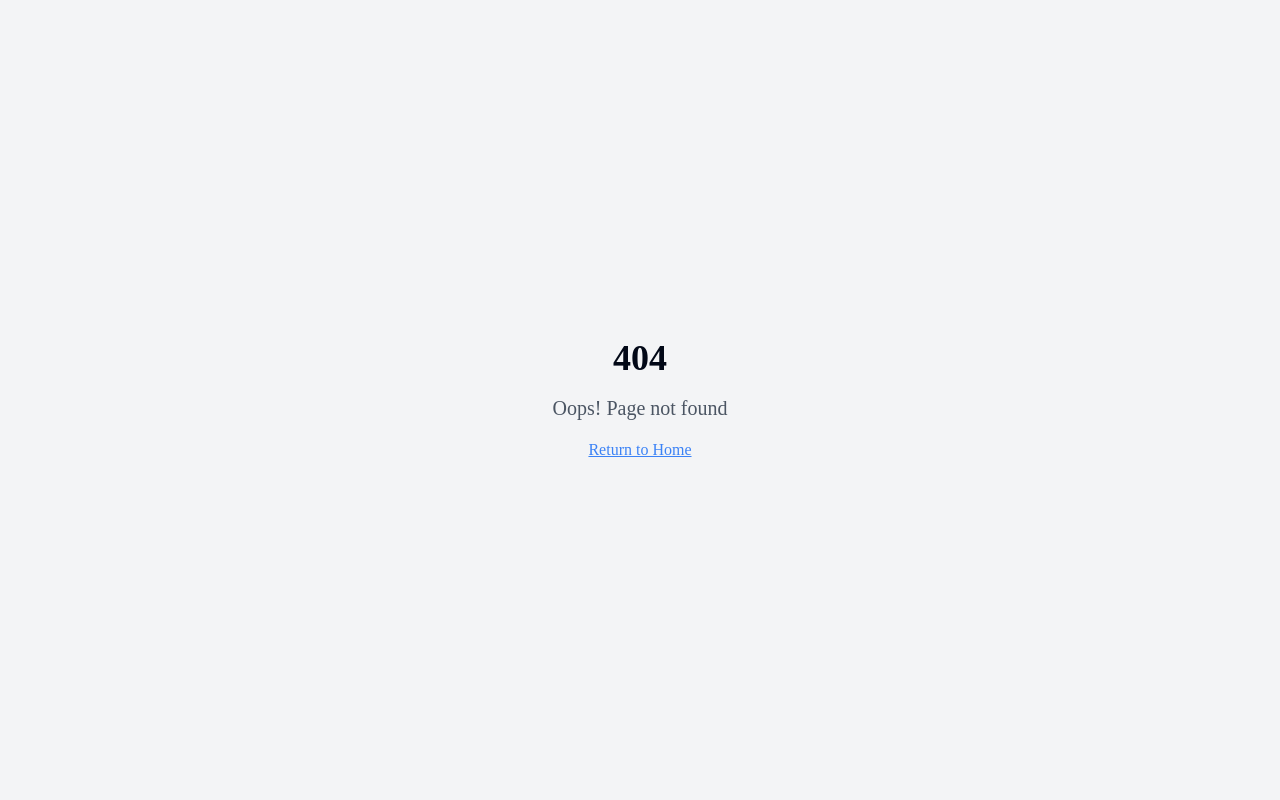
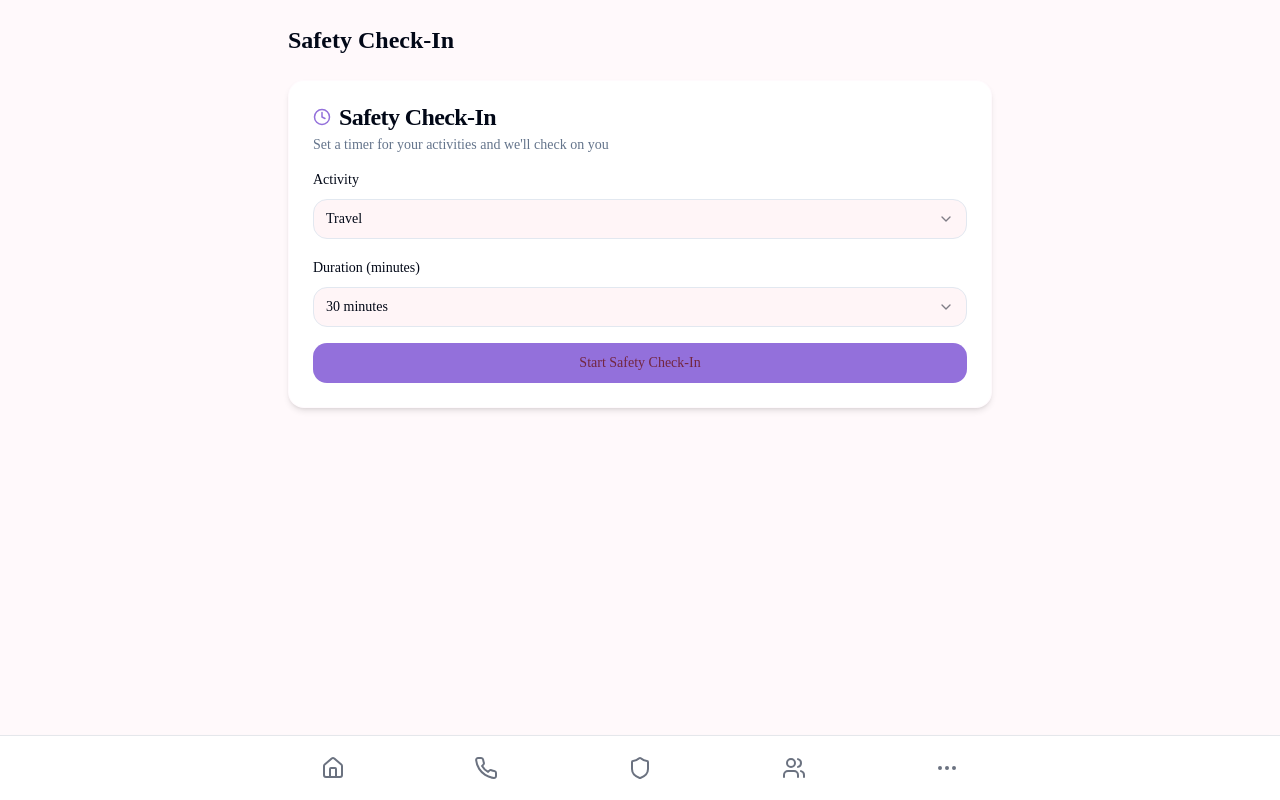
Before and after one commit to SujalSharma11555/she-guardian-9b8cdd01, a React (Vite) app: page /checkin in a window 1280 px wide. Before the commit this address had no page. Built offline with nearby package versions, Linux system fonts and the light colour scheme; sample sign-in values are in the browser's storage.

Commit message:
Perform all steps

```diff
--- a/src/App.tsx
+++ b/src/App.tsx
@@ -13,6 +13,7 @@ import Contacts from "./pages/Contacts";
 import Panic from "./pages/Panic";
 import Voice from "./pages/Voice";
 import More from "./pages/More";
+import CheckIn from "./pages/CheckIn";
 import NotFound from "./pages/NotFound";
 
 const queryClient = new QueryClient();
@@ -65,6 +66,11 @@ const App = () => (
                   <Voice />
                 </ProtectedRoute>
               } />
+              <Route path="/checkin" element={
+                <ProtectedRoute>
+                  <CheckIn />
+                </ProtectedRoute>
+              } />
               <Route path="/more" element={
                 <ProtectedRoute>
                   <More />
--- /dev/null
+++ b/src/components/checkin/SafetyCheckIn.tsx
@@ -0,0 +1,195 @@
+
+import React, { useState, useEffect } from "react";
+import { Card, CardContent, CardDescription, CardHeader, CardTitle } from "@/components/ui/card";
+import { Button } from "@/components/ui/button";
+import { Input } from "@/components/ui/input";
+import { Label } from "@/components/ui/label";
+import { Select, SelectContent, SelectItem, SelectTrigger, SelectValue } from "@/components/ui/select";
+import { toast } from "@/hooks/use-toast";
+import { Alarm, Clock, CheckCircle, X } from "lucide-react";
+
+const SafetyCheckIn: React.FC = () => {
+  const [isCheckInActive, setIsCheckInActive] = useState(false);
+  const [activity, setActivity] = useState("travel");
+  const [duration, setDuration] = useState("30");
+  const [customActivity, setCustomActivity] = useState("");
+  const [timeRemaining, setTimeRemaining] = useState(0);
+  const [timerInterval, setTimerInterval] = useState<NodeJS.Timeout | null>(null);
+
+  // Clean up interval on component unmount
+  useEffect(() => {
+    return () => {
+      if (timerInterval) {
+        clearInterval(timerInterval);
+      }
+    };
+  }, [timerInterval]);
+
+  const startCheckIn = () => {
+    const durationInMinutes = parseInt(duration, 10);
+    const durationInSeconds = durationInMinutes * 60;
+    setTimeRemaining(durationInSeconds);
+    setIsCheckInActive(true);
+
+    const intervalId = setInterval(() => {
+      setTimeRemaining((prevTime) => {
+        if (prevTime <= 1) {
+          clearInterval(intervalId);
+          triggerAlert();
+          return 0;
+        }
+        return prevTime - 1;
+      });
+    }, 1000);
+
+    setTimerInterval(intervalId);
+
+    const activityName = activity === "custom" ? customActivity : activity;
+
+    toast({
+      title: "Safety Check-In Started",
+      description: `We'll check on you in ${durationInMinutes} minutes. Stay safe!`,
+    });
+  };
+
+  const endCheckIn = () => {
+    if (timerInterval) {
+      clearInterval(timerInterval);
+      setTimerInterval(null);
+    }
+    setIsCheckInActive(false);
+
+    toast({
+      title: "Safety Check-In Completed",
+      description: "Glad you're safe! Check-in has been marked as complete.",
+    });
+  };
+
+  const triggerAlert = () => {
+    // In a real app, this would notify emergency contacts
+    toast({
+      title: "Safety Alert Triggered",
+      description: "Your emergency contacts have been notified with your last known location.",
+      variant: "destructive",
+    });
+
+    setIsCheckInActive(false);
+  };
+
+  const formatTimeRemaining = () => {
+    const minutes = Math.floor(timeRemaining / 60);
+    const seconds = timeRemaining % 60;
+    return `${minutes.toString().padStart(2, '0')}:${seconds.toString().padStart(2, '0')}`;
+  };
+
+  return (
+    <Card className="glass-card shadow-md border-she-pink/10">
+      <CardHeader className="pb-3">
+        <div className="flex items-center">
+          <Clock className="text-she-purple mr-2" size={18} />
+          <CardTitle>Safety Check-In</CardTitle>
+        </div>
+        <CardDescription>
+          Set a timer for your activities and we'll check on you
+        </CardDescription>
+      </CardHeader>
+      <CardContent className="space-y-4">
+        {isCheckInActive ? (
+          <div className="space-y-6">
+            <div className="text-center">
+              <div className="text-4xl font-bold text-she-purple mb-2">
+                {formatTimeRemaining()}
+              </div>
+              <p className="text-sm text-gray-500">Time remaining until check-in required</p>
+            </div>
+
+            <div className="bg-she-pink/20 p-4 rounded-md">
+              <div className="flex justify-between items-center">
+                <div>
+                  <h3 className="font-medium">
+                    {activity === "custom" ? customActivity : activity.charAt(0).toUpperCase() + activity.slice(1)}
+                  </h3>
+                  <p className="text-xs text-gray-500">
+                    Check-in required in {formatTimeRemaining()}
+                  </p>
+                </div>
+                <Alarm className="text-she-purple" size={20} />
+              </div>
+            </div>
+
+            <Button
+              className="w-full bg-green-500 hover:bg-green-600"
+              onClick={endCheckIn}
+            >
+              <CheckCircle className="mr-2" size={16} />
+              I'm Safe - Complete Check-In
+            </Button>
+          </div>
+        ) : (
+          <div className="space-y-4">
+            <div className="space-y-2">
+              <Label htmlFor="activity">Activity</Label>
+              <Select
+                value={activity}
+                onValueChange={setActivity}
+              >
+                <SelectTrigger id="activity" className="w-full">
+                  <SelectValue placeholder="Select an activity" />
+                </SelectTrigger>
+                <SelectContent>
+                  <SelectItem value="travel">Travel</SelectItem>
+                  <SelectItem value="walk">Walking</SelectItem>
+                  <SelectItem value="commute">Commute</SelectItem>
+                  <SelectItem value="date">Date</SelectItem>
+                  <SelectItem value="taxi">Taxi/Ride</SelectItem>
+                  <SelectItem value="custom">Custom Activity</SelectItem>
+                </SelectContent>
+              </Select>
+            </div>
+
+            {activity === "custom" && (
+              <div className="space-y-2">
+                <Label htmlFor="custom-activity">Custom Activity Name</Label>
+                <Input
+                  id="custom-activity"
+                  placeholder="Enter activity name"
+                  value={customActivity}
+                  onChange={(e) => setCustomActivity(e.target.value)}
+                />
+              </div>
+            )}
+
+            <div className="space-y-2">
+              <Label htmlFor="duration">Duration (minutes)</Label>
+              <Select
+                value={duration}
+                onValueChange={setDuration}
+              >
+                <SelectTrigger id="duration" className="w-full">
+                  <SelectValue placeholder="Select duration" />
+                </SelectTrigger>
+                <SelectContent>
+                  <SelectItem value="15">15 minutes</SelectItem>
+                  <SelectItem value="30">30 minutes</SelectItem>
+                  <SelectItem value="60">1 hour</SelectItem>
+                  <SelectItem value="120">2 hours</SelectItem>
+                  <SelectItem value="180">3 hours</SelectItem>
+                  <SelectItem value="240">4 hours</SelectItem>
+                </SelectContent>
+              </Select>
+            </div>
+
+            <Button
+              className="w-full bg-she-purple hover:bg-she-purple/90"
+              onClick={startCheckIn}
+            >
+              Start Safety Check-In
+            </Button>
+          </div>
+        )}
+      </CardContent>
+    </Card>
+  );
+};
+
+export default SafetyCheckIn;
--- a/src/components/dashboard/Dashboard.tsx
+++ b/src/components/dashboard/Dashboard.tsx
@@ -2,7 +2,7 @@
 import React from "react";
 import { Card, CardContent, CardDescription, CardHeader, CardTitle } from "@/components/ui/card";
 import { Avatar, AvatarFallback, AvatarImage } from "@/components/ui/avatar";
-import { MapPin, Phone, Shield, Users, Volume2 } from "lucide-react";
+import { MapPin, Phone, Shield, Users, Volume2, Clock } from "lucide-react";
 import { Button } from "@/components/ui/button";
 import SOSButton from "@/components/sos/SOSButton";
 import { useAuth } from "@/hooks/useAuth";
@@ -120,6 +120,20 @@ const Dashboard: React.FC = () => {
         <Card
           className="glass-card shadow-md border-she-pink/10 animate-scale-in cursor-pointer hover:shadow-lg transition-all"
           style={{ animationDelay: "0.5s" }}
+          onClick={() => navigate("/checkin")}
+        >
+          <CardContent className="p-4 flex flex-col items-center text-center">
+            <div className="h-12 w-12 rounded-full bg-she-pink/20 flex items-center justify-center mb-3">
+              <Clock className="h-6 w-6 text-she-purple" />
+            </div>
+            <h3 className="font-medium">Safety Check-In</h3>
+            <p className="text-xs text-gray-500 mt-1">Set timers for activities</p>
+          </CardContent>
+        </Card>
+
+        <Card
+          className="glass-card shadow-md border-she-pink/10 animate-scale-in cursor-pointer hover:shadow-lg transition-all"
+          style={{ animationDelay: "0.6s" }}
           onClick={triggerFakeCall}
         >
           <CardContent className="p-4 flex flex-col items-center text-center">
--- /dev/null
+++ b/src/pages/CheckIn.tsx
@@ -0,0 +1,17 @@
+
+import React from "react";
+import Layout from "@/components/Layout";
+import SafetyCheckIn from "@/components/checkin/SafetyCheckIn";
+
+const CheckIn = () => {
+  return (
+    <Layout>
+      <div className="py-6 px-4">
+        <h1 className="text-2xl font-bold mb-6">Safety Check-In</h1>
+        <SafetyCheckIn />
+      </div>
+    </Layout>
+  );
+};
+
+export default CheckIn;
```
